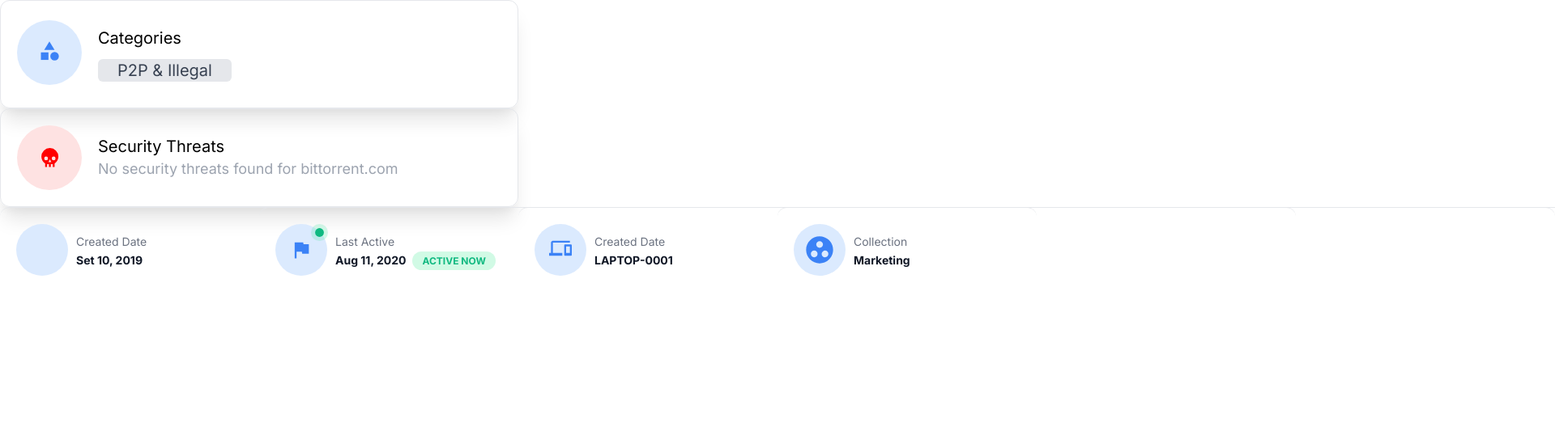
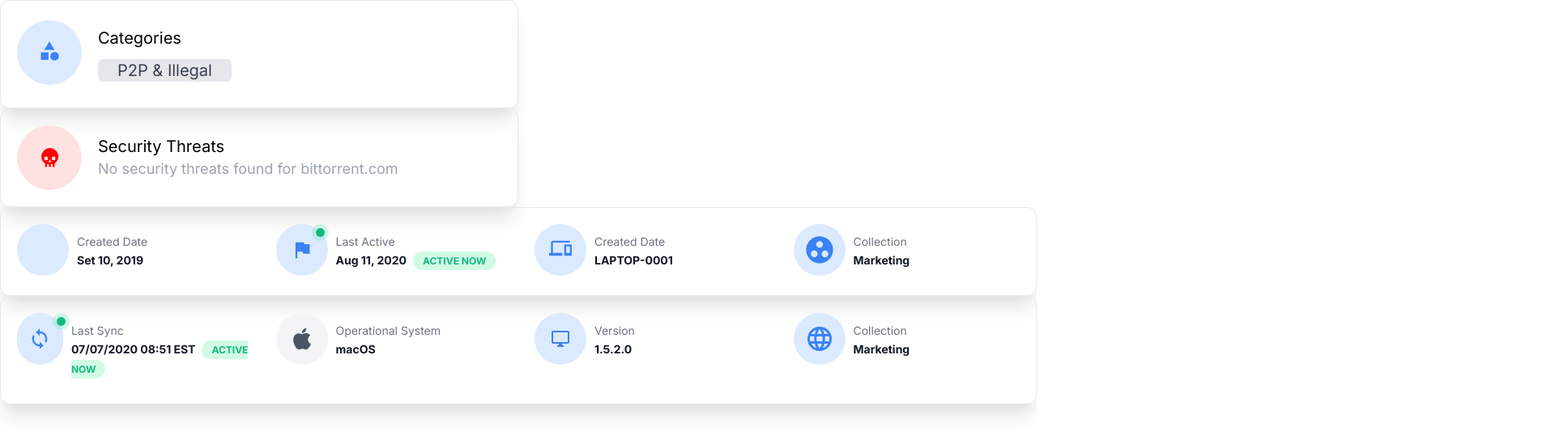
Before and after one commit to hnordt/web-template, a Next.js app: page / in a window 1280 px wide. Shown: the top 554 px of the page at 81% size, 1920 px wide, since content can reach past the window. Built offline with nearby package versions, Linux system fonts and the light colour scheme; what @tailwindcss/typography would draw is missing.

Commit message:
chore: Add second info card

```diff
--- a/src/pages/index.js
+++ b/src/pages/index.js
@@ -1,5 +1,12 @@
 import React from "react"
-import { MdFlag, MdDevices, MdGroupWork } from "react-icons/md"
+import {
+  MdFlag,
+  MdDevices,
+  MdGroupWork,
+  MdDesktopWindows,
+  MdSync,
+  MdLanguage,
+} from "react-icons/md"
 
 function Categories() {
   return (
@@ -52,10 +59,10 @@ function SecurityThreats() {
 
 function Infos() {
   return (
-    <div className="grid grid-cols-4">
+    <div className="grid grid-cols-4 border rounded-xl shadow-xl">
       {/* Created Date */}
 
-      <div className="flex w-screen border-t rounded-xl">
+      <div className="flex">
         <div className="ml-5 mr-2.5 mt-5 w-16 h-16 bg-blue-100 rounded-full">
           {/* ÍCONE */}
         </div>
@@ -69,7 +76,7 @@ function Infos() {
 
       {/* Last Active */}
 
-      <div className="relative flex w-screen border-t rounded-xl">
+      <div className="relative flex">
         <svg
           xmlns="http://www.w3.org/2000/svg"
           height="21"
@@ -99,7 +106,7 @@ function Infos() {
 
       {/* Roaming Client */}
 
-      <div className="flex w-screen border-t rounded-xl">
+      <div className="flex">
         <div className="ml-5 mr-2.5 mt-5 w-16 h-16 bg-blue-100 rounded-full">
           <MdDevices className="mx-auto my-4 w-7 h-7 text-blue-500" />
         </div>
@@ -113,9 +120,92 @@ function Infos() {
 
       {/* Collection */}
 
-      <div className="flex w-screen border-t rounded-xl">
+      <div className="flex">
         <div className="ml-5 mr-2.5 mt-5 w-16 h-16 bg-blue-100 rounded-full">
           <MdGroupWork className="mx-auto my-3 w-10 h-10 text-blue-500" />
+        </div>
+        <div className="py-8">
+          <span className="block text-gray-500 text-sm font-normal">
+            Collection
+          </span>
+          <span className="text-gray-900 text-sm font-bold">Marketing</span>
+        </div>
+      </div>
+    </div>
+  )
+}
+
+function DeviceInfos() {
+  return (
+    <div className="grid grid-cols-4 border rounded-xl shadow-xl">
+      {/* Last Active */}
+
+      <div className="relative flex">
+        <svg
+          xmlns="http://www.w3.org/2000/svg"
+          height="21"
+          viewBox="0 0 24 24"
+          width="21"
+          className="absolute left-16 top-5 p-1 text-green-500 bg-green-300 bg-opacity-30 rounded-full fill-current"
+        >
+          <circle cx="12" cy="12" r="10" />
+        </svg>
+        <div className="ml-5 mr-2.5 mt-5 p-0.5 w-16 h-16 bg-blue-100 rounded-full">
+          <MdSync className="mx-auto my-4 w-7 h-7 text-blue-500" />
+        </div>
+        <div className="py-8">
+          <span className="block text-gray-500 text-sm font-normal">
+            Last Sync
+          </span>
+          <div>
+            <span className="text-gray-900 text-sm font-bold">
+              07/07/2020 08:51 EST
+            </span>
+            <span className="ml-2 px-3 py-1 text-green-500 text-xs font-bold bg-green-100 rounded-xl">
+              ACTIVE NOW
+            </span>
+          </div>
+        </div>
+      </div>
+
+      {/* Operational System */}
+
+      <div className="flex">
+        <div className="ml-5 mr-2.5 mt-5 w-16 h-16 bg-gray-100 rounded-full">
+          <svg
+            viewBox="0 0 24 24"
+            className="mx-auto my-4 w-8 h-8 text-gray-600 fill-current"
+          >
+            <path d="M18.71,19.5C17.88,20.74 17,21.95 15.66,21.97C14.32,22 13.89,21.18 12.37,21.18C10.84,21.18 10.37,21.95 9.1,22C7.79,22.05 6.8,20.68 5.96,19.47C4.25,17 2.94,12.45 4.7,9.39C5.57,7.87 7.13,6.91 8.82,6.88C10.1,6.86 11.32,7.75 12.11,7.75C12.89,7.75 14.37,6.68 15.92,6.84C16.57,6.87 18.39,7.1 19.56,8.82C19.47,8.88 17.39,10.1 17.41,12.63C17.44,15.65 20.06,16.66 20.09,16.67C20.06,16.74 19.67,18.11 18.71,19.5M13,3.5C13.73,2.67 14.94,2.04 15.94,2C16.07,3.17 15.6,4.35 14.9,5.19C14.21,6.04 13.07,6.7 11.95,6.61C11.8,5.46 12.36,4.26 13,3.5Z" />
+          </svg>
+        </div>
+        <div className="py-8">
+          <span className="block text-gray-500 text-sm font-normal">
+            Operational System
+          </span>
+          <span className="text-gray-900 text-sm font-bold">macOS</span>
+        </div>
+      </div>
+
+      {/* Version */}
+
+      <div className="flex">
+        <div className="ml-5 mr-2.5 mt-5 w-16 h-16 bg-blue-100 rounded-full">
+          <MdDesktopWindows className="mx-auto my-5 w-6 h-6 text-blue-500" />
+        </div>
+        <div className="py-8">
+          <span className="block text-gray-500 text-sm font-normal">
+            Version
+          </span>
+          <span className="text-gray-900 text-sm font-bold">1.5.2.0</span>
+        </div>
+      </div>
+
+      {/* Site */}
+
+      <div className="flex">
+        <div className="ml-5 mr-2.5 mt-5 w-16 h-16 bg-blue-100 rounded-full">
+          <MdLanguage className="mx-auto my-3.5 w-9 h-9 text-blue-500" />
         </div>
         <div className="py-8">
           <span className="block text-gray-500 text-sm font-normal">
@@ -134,6 +224,7 @@ export default function Index() {
       <Categories />
       <SecurityThreats />
       <Infos />
+      <DeviceInfos />
     </>
   )
 }
```
